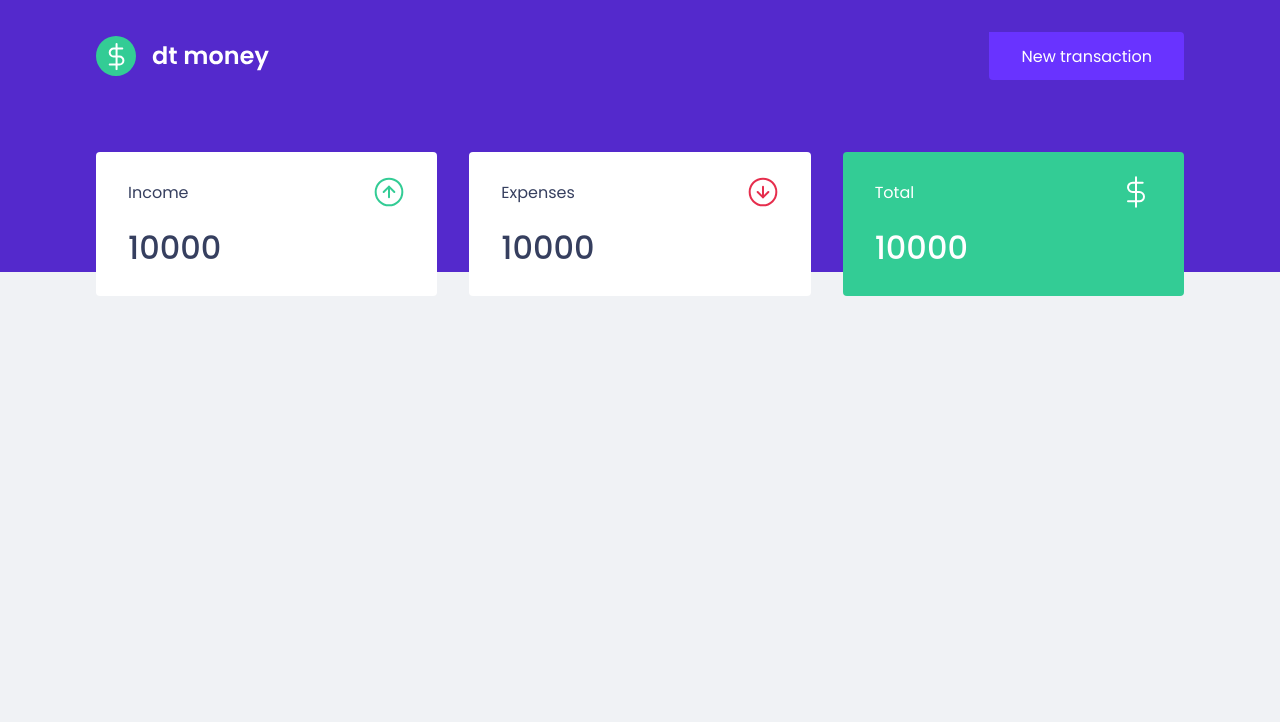
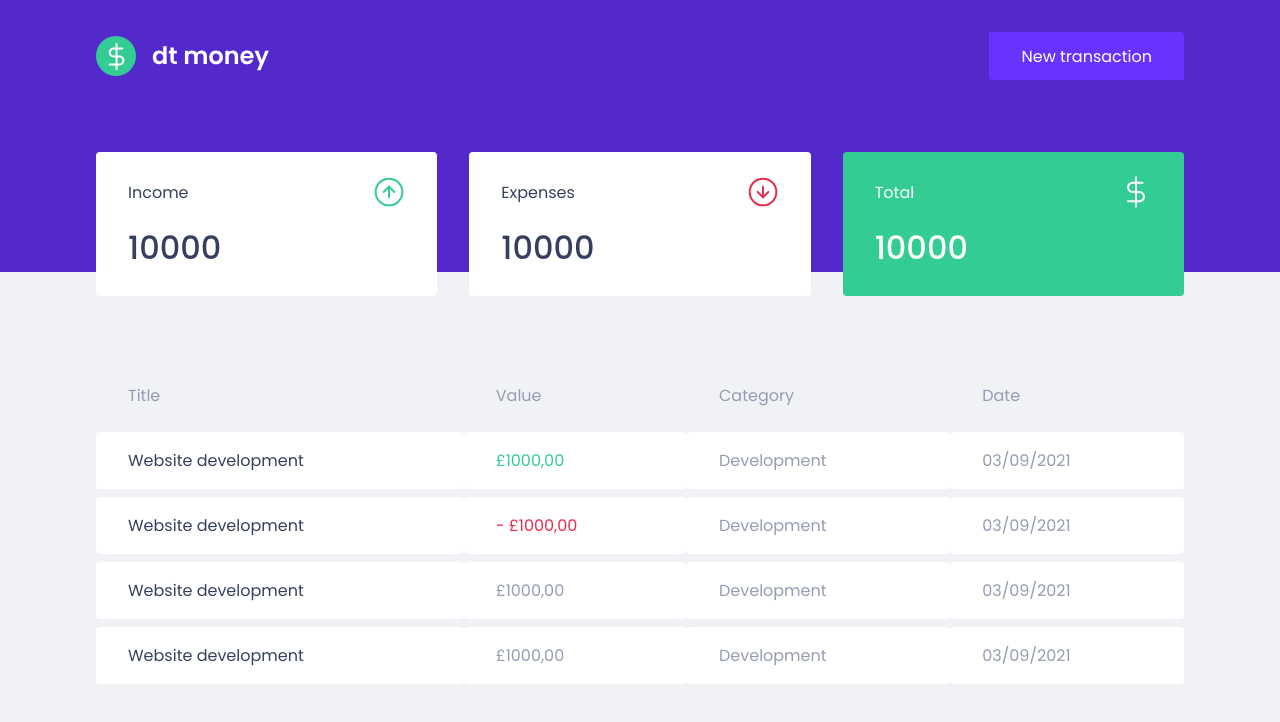
Before and after one commit to caiobenatti/rocketseat-dtmoney, a React (Create React App) app: page / in a window 1280 px wide. Shown: the top 722 px of the page. Built offline with nearby package versions, Linux system fonts and the light colour scheme.

Commit message:
creating the table for the dashboard

```diff
--- a/src/App.tsx
+++ b/src/App.tsx
@@ -14,9 +14,10 @@
     <> {/* isso eh um fragment, que nao interfere com as divs dentro do react, eh tipo uma div */}
       {/* <Title>Hello World</Title> */}
 
-      <GlobalStyle />
+
       <Header/>
       <Dashboard />
+       <GlobalStyle />
     </>
   );
 }
--- /dev/null
+++ b/src/components/TransactionsTable/index.tsx
@@ -0,0 +1,45 @@
+import { Container } from "./styles";
+
+export function TransactionsTable() {
+    return (
+        <Container>
+            <table>
+                <thead>
+                <tr>
+                    <th>Title</th>
+                    <th>Value</th>
+                    <th>Category</th>
+                    <th>Date</th>
+                </tr>
+                    </thead>
+                    <tbody>
+                    <tr>
+                        <td>Website development</td>
+                        <td className="deposit">£1000,00</td>
+                        <td>Development</td>
+                        <td>03/09/2021</td>
+                    </tr>
+                    <tr>
+                        <td>Website development</td>
+                        <td className="withdraw">- £1000,00</td>
+                        <td>Development</td>
+                        <td>03/09/2021</td>
+                    </tr>
+                    <tr>
+                        <td>Website development</td>
+                        <td>£1000,00</td>
+                        <td>Development</td>
+                        <td>03/09/2021</td>
+                    </tr>
+                     <tr>
+                        <td>Website development</td>
+                        <td>£1000,00</td>
+                        <td>Development</td>
+                        <td>03/09/2021</td>
+                    </tr>
+                    </tbody>
+
+            </table>
+        </Container>
+    )
+}
--- /dev/null
+++ b/src/components/TransactionsTable/styles.ts
@@ -0,0 +1,41 @@
+import styled from "styled-components";
+
+export const Container = styled.div`
+margin-top: 4rem;
+
+table {
+    width: 100%;
+    border-spacing: 0 0.5rem;
+
+    th {
+        color: var(--text-body);
+        font-weight: 400;
+        padding: 1rem 2rem;
+        text-align: left;
+        line-height: 1.5rem;
+
+    }
+
+    td {
+        padding: 1rem 2rem;
+        border: 0;
+        background: var(--shape);
+        font-weight: 400;
+        color: var(--text-body);
+        border-radius: 0.25rem;
+
+        &:first-child {
+            color: var(--text-title);
+        }
+
+        &.deposit {
+            color: var(--green);
+        }
+
+        &.withdraw {
+            color: var(--red);
+        }
+    }
+}
+
+`
--- a/src/components/dashboard/index.tsx
+++ b/src/components/dashboard/index.tsx
@@ -1,9 +1,11 @@
 import { Container } from "./styles";
 import { Summary } from "../Summary";
+import { TransactionsTable } from "../TransactionsTable";
 export function Dashboard(){
     return(
     <Container>
         <Summary/>
+        <TransactionsTable/>
     </Container>
     );
 }
```
